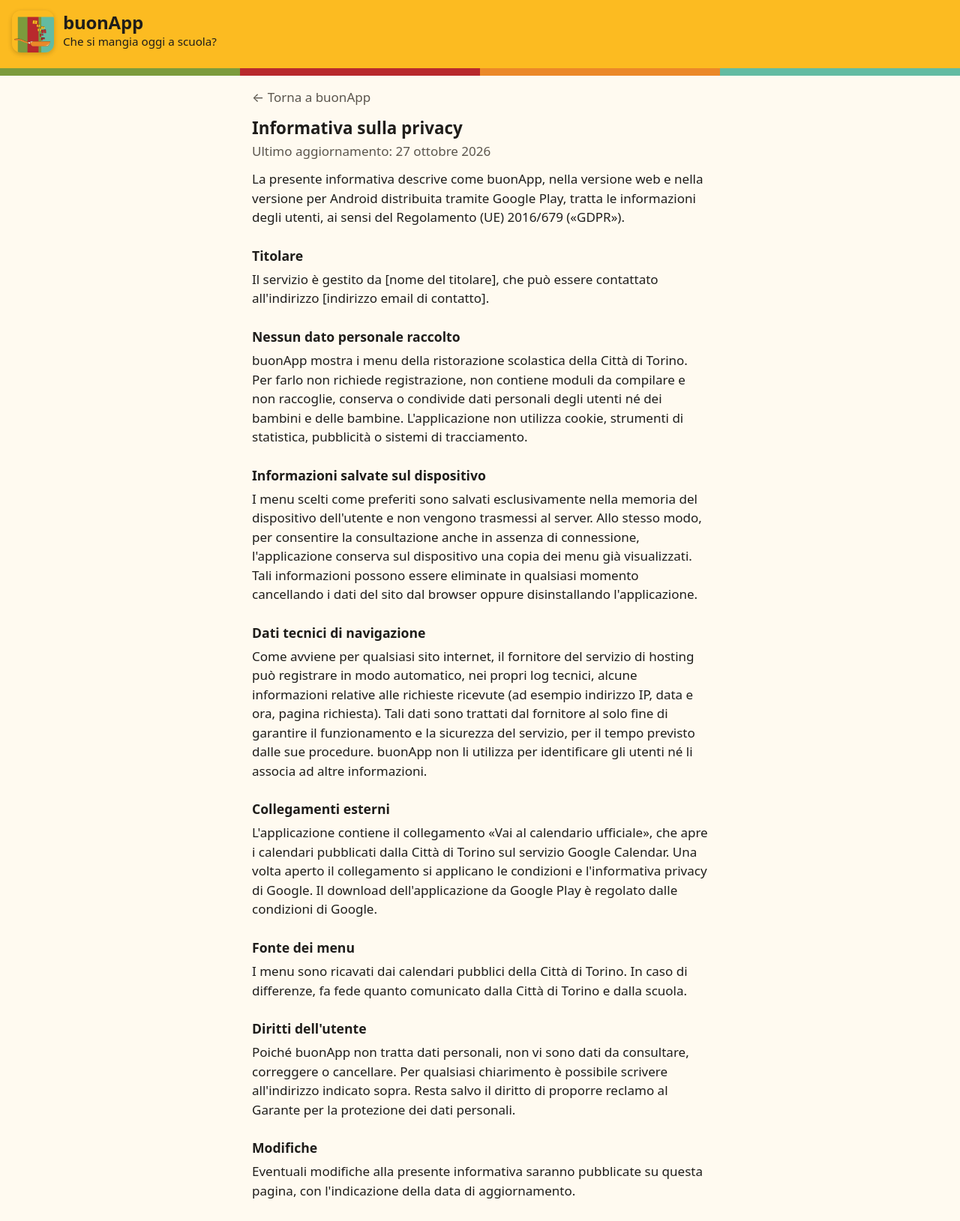
After one commit to pippotorre/alberico, a PHP site: page /privacy.html in a window 1280 px wide. The commit adds this page. Shown: the whole page at 75% size. Run offline with PHP 8.4, Linux system fonts and the light colour scheme.

Commit message:
Informativa privacy, deploy su Tophost e piano per il Play Store
- privacy.html: nessun dato personale raccolto, preferiti solo sul dispositivo;
  titolare e contatto da completare; link nel piè di pagina
- .github/workflows/deploy.yml: controllo sintassi, prove e caricamento con lftp
  a ogni merge su main, prova a vuoto da Actions; non cancella nulla sul server
- manifest con id per il pacchetto Android; note di sviluppo aggiornate

Co-Authored-By: Claude Opus 5.5 <noreply@anthropic.com>
Claude-Session: https://claude.ai/code/session_01PbboqK6fcDJ7DPhEEktvVj

```diff
--- a/css/app.css
+++ b/css/app.css
@@ -166,6 +166,9 @@ button:focus-visible, a:focus-visible { outline: 3px solid var(--arancio); outli
 .vuoto a, .fonte a { color: var(--testo); font-weight: 600; }
 .fonte { color: var(--testo-tenue); font-size: .9rem; }
 
+.testo h2 { margin-top: 28px; }
+.testo p { margin: 0 0 12px; }
+
 .caricamento { color: var(--testo-tenue); }
 
 .piede {
--- a/index.html
+++ b/index.html
@@ -34,6 +34,7 @@
     <p>Menu della ristorazione scolastica della Città di Torino, presi dai calendari pubblicati dal Comune.
       In caso di dubbio vale quanto comunicato dalla scuola.</p>
     <p id="aggiornato"></p>
+    <p><a href="privacy.html">Informativa privacy</a></p>
   </footer>
 
   <script src="js/app.js" defer></script>
--- /dev/null
+++ b/privacy.html
@@ -0,0 +1,78 @@
+<!doctype html>
+<html lang="it">
+<head>
+  <meta charset="utf-8">
+  <meta name="viewport" content="width=device-width, initial-scale=1, viewport-fit=cover">
+  <title>Informativa privacy · buonApp</title>
+  <meta name="description" content="Informativa sul trattamento dei dati personali di buonApp.">
+  <meta name="theme-color" content="#fcbb21">
+  <link rel="icon" type="image/png" sizes="32x32" href="img/favicon-32.png">
+  <link rel="stylesheet" href="css/app.css">
+</head>
+<body>
+  <header class="testata">
+    <div class="strisce" aria-hidden="true"></div>
+    <a class="marchio" href="./">
+      <img src="img/icona-192.png" alt="" width="56" height="56">
+      <span>
+        <strong>buonApp</strong>
+        <small>Che si mangia oggi a scuola?</small>
+      </span>
+    </a>
+  </header>
+
+  <main class="testo">
+    <a class="indietro" href="./">Torna a buonApp</a>
+    <h1>Informativa sulla privacy</h1>
+    <p class="sotto">Ultimo aggiornamento: 27 ottobre 2026</p>
+
+    <p>La presente informativa descrive come buonApp, nella versione web e nella versione per Android
+      distribuita tramite Google Play, tratta le informazioni degli utenti, ai sensi del Regolamento (UE) 2016/679
+      («GDPR»).</p>
+
+    <h2>Titolare</h2>
+    <!-- DA COMPLETARE prima della pubblicazione: nome del titolare e indirizzo email di contatto. -->
+    <p>Il servizio è gestito da [nome del titolare], che può essere contattato all'indirizzo
+      [indirizzo email di contatto].</p>
+
+    <h2>Nessun dato personale raccolto</h2>
+    <p>buonApp mostra i menu della ristorazione scolastica della Città di Torino. Per farlo non richiede
+      registrazione, non contiene moduli da compilare e non raccoglie, conserva o condivide dati personali
+      degli utenti né dei bambini e delle bambine. L'applicazione non utilizza cookie, strumenti di statistica,
+      pubblicità o sistemi di tracciamento.</p>
+
+    <h2>Informazioni salvate sul dispositivo</h2>
+    <p>I menu scelti come preferiti sono salvati esclusivamente nella memoria del dispositivo dell'utente e non
+      vengono trasmessi al server. Allo stesso modo, per consentire la consultazione anche in assenza di
+      connessione, l'applicazione conserva sul dispositivo una copia dei menu già visualizzati. Tali informazioni
+      possono essere eliminate in qualsiasi momento cancellando i dati del sito dal browser oppure disinstallando
+      l'applicazione.</p>
+
+    <h2>Dati tecnici di navigazione</h2>
+    <p>Come avviene per qualsiasi sito internet, il fornitore del servizio di hosting può registrare in modo
+      automatico, nei propri log tecnici, alcune informazioni relative alle richieste ricevute (ad esempio
+      indirizzo IP, data e ora, pagina richiesta). Tali dati sono trattati dal fornitore al solo fine di garantire
+      il funzionamento e la sicurezza del servizio, per il tempo previsto dalle sue procedure. buonApp non li
+      utilizza per identificare gli utenti né li associa ad altre informazioni.</p>
+
+    <h2>Collegamenti esterni</h2>
+    <p>L'applicazione contiene il collegamento «Vai al calendario ufficiale», che apre i calendari pubblicati
+      dalla Città di Torino sul servizio Google Calendar. Una volta aperto il collegamento si applicano le
+      condizioni e l'informativa privacy di Google. Il download dell'applicazione da Google Play è regolato dalle
+      condizioni di Google.</p>
+
+    <h2>Fonte dei menu</h2>
+    <p>I menu sono ricavati dai calendari pubblici della Città di Torino. In caso di differenze, fa fede quanto
+      comunicato dalla Città di Torino e dalla scuola.</p>
+
+    <h2>Diritti dell'utente</h2>
+    <p>Poiché buonApp non tratta dati personali, non vi sono dati da consultare, correggere o cancellare. Per
+      qualsiasi chiarimento è possibile scrivere all'indirizzo indicato sopra. Resta salvo il diritto di proporre
+      reclamo al Garante per la protezione dei dati personali.</p>
+
+    <h2>Modifiche</h2>
+    <p>Eventuali modifiche alla presente informativa saranno pubblicate su questa pagina, con l'indicazione della
+      data di aggiornamento.</p>
+  </main>
+</body>
+</html>
--- a/sw.js
+++ b/sw.js
@@ -1,9 +1,10 @@
 // Service worker di buonApp: l'app si apre anche senza rete e mostra l'ultimo menu visto.
 // Cambiare VERSIONE a ogni rilascio che modifica i file dell'interfaccia.
-const VERSIONE = 'buonapp-v2';
+const VERSIONE = 'buonapp-v3';
 const GUSCIO = [
   './',
   'index.html',
+  'privacy.html',
   'css/app.css',
   'js/app.js',
   'manifest.webmanifest',
```
Also changed, not shown: SVILUPPO.md (+19 -1 lines), .github/workflows/deploy.yml (added), .github/workflows/importa.yml, manifest.webmanifest.
